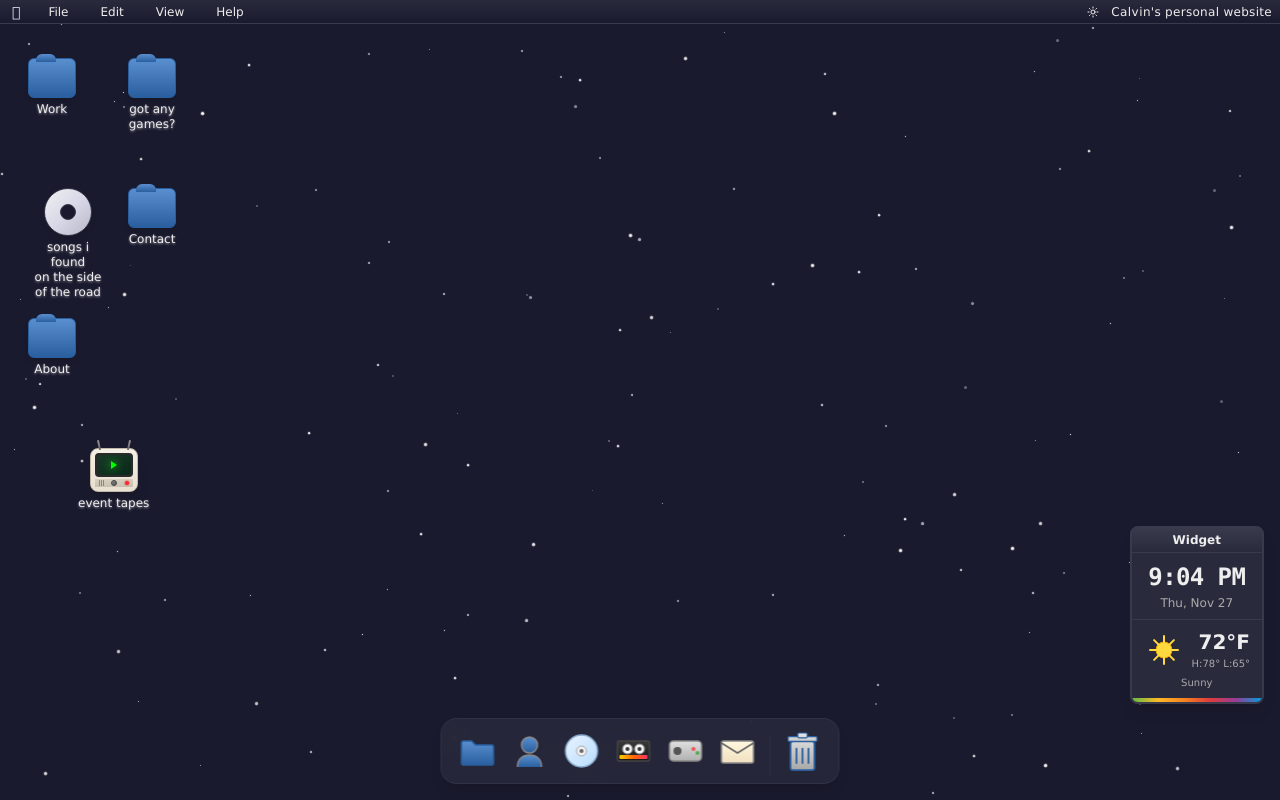
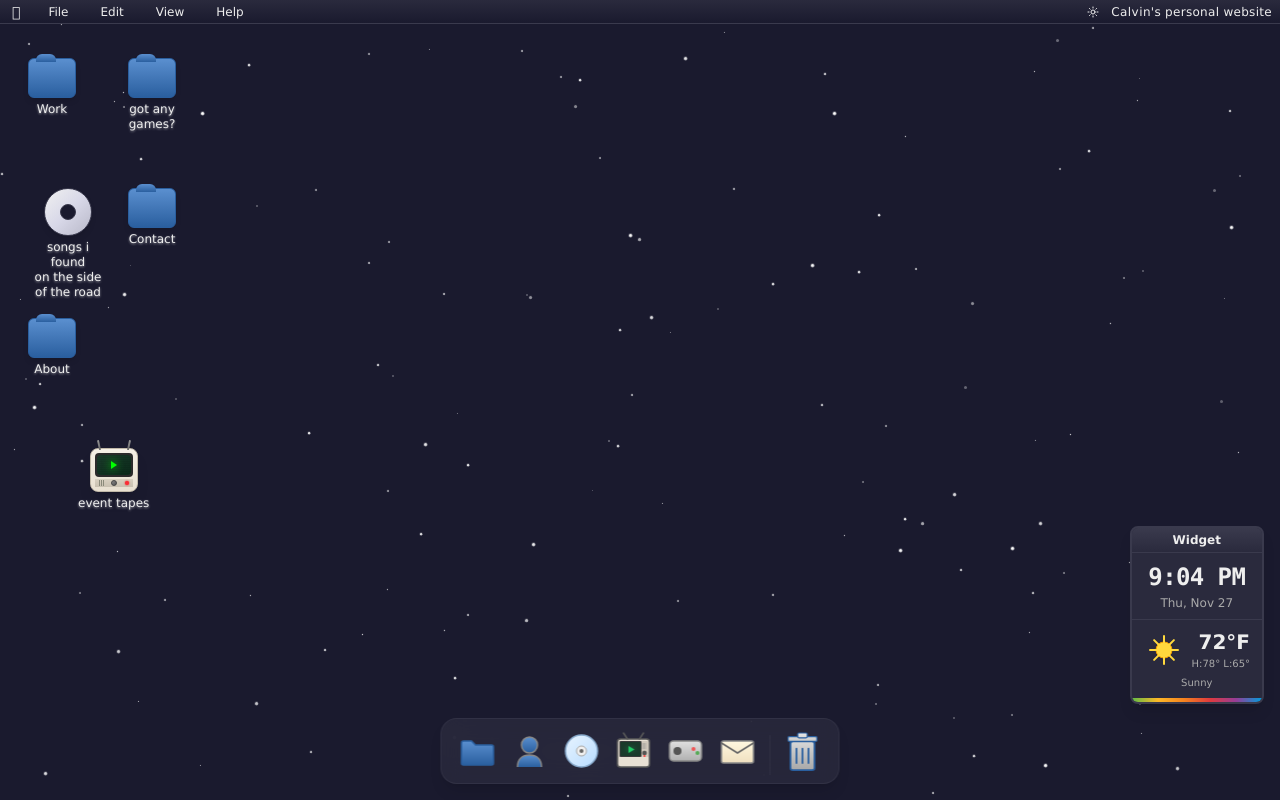
Before and after one commit to calvinjoji/personal-website, a Next.js app: page / in a window 1280 px wide. Built offline with nearby package versions, Linux system fonts and the light colour scheme.

Commit message:
fix: update dock TapeIcon to match retro TV design
Consistent icon design across desktop and dock.

Co-authored-by: null <158844573+calvinjoji@users.noreply.github.com>

```diff
--- a/components/dock-icons.tsx
+++ b/components/dock-icons.tsx
@@ -93,26 +93,44 @@ export function MailIcon() {
 export function TapeIcon() {
   return (
     <svg width="40" height="40" viewBox="0 0 40 40" fill="none" xmlns="http://www.w3.org/2000/svg">
-      {/* VHS Tape body */}
-      <rect x="4" y="10" width="32" height="20" rx="2" fill="url(#tapeGradient)" stroke="#444" strokeWidth="1.5" />
-      {/* Left reel */}
-      <circle cx="14" cy="18" r="5" fill="#f5f5f5" stroke="#888" strokeWidth="1" />
-      <circle cx="14" cy="18" r="2" fill="#333" />
-      {/* Right reel */}
-      <circle cx="26" cy="18" r="5" fill="#f5f5f5" stroke="#888" strokeWidth="1" />
-      <circle cx="26" cy="18" r="2" fill="#333" />
-      {/* Label strip */}
-      <rect x="6" y="24" width="28" height="4" rx="1" fill="url(#labelGradient)" />
+      {/* TV Body */}
+      <rect x="4" y="8" width="32" height="28" rx="3" fill="#e8e0d4" stroke="#5a5a5a" strokeWidth="1.5" />
+
+      {/* Antennas */}
+      <line x1="14" y1="8" x2="10" y2="2" stroke="#5a5a5a" strokeWidth="1.5" strokeLinecap="round" />
+      <line x1="26" y1="8" x2="30" y2="2" stroke="#5a5a5a" strokeWidth="1.5" strokeLinecap="round" />
+
+      {/* Screen bezel */}
+      <rect x="6" y="10" width="22" height="16" rx="1" fill="#3a3a3a" />
+
+      {/* CRT Screen */}
+      <rect x="7" y="11" width="20" height="14" rx="1" fill="#1a3a2a" />
+
+      {/* Screen glow/scanlines effect */}
+      <rect x="7" y="11" width="20" height="14" rx="1" fill="url(#screenGlow)" opacity="0.5" />
+
+      {/* Play button on screen */}
+      <polygon points="15,15 15,22 21,18.5" fill="#22cc66" />
+
+      {/* Control panel */}
+      <rect x="28" y="10" width="7" height="16" rx="1" fill="#d0c8bc" />
+
+      {/* Speaker grille lines */}
+      <line x1="29" y1="12" x2="29" y2="18" stroke="#888" strokeWidth="0.5" />
+      <line x1="30.5" y1="12" x2="30.5" y2="18" stroke="#888" strokeWidth="0.5" />
+      <line x1="32" y1="12" x2="32" y2="18" stroke="#888" strokeWidth="0.5" />
+
+      {/* Dial knob */}
+      <circle cx="31" cy="22" r="2" fill="#555" stroke="#333" strokeWidth="0.5" />
+
+      {/* Power LED */}
+      <circle cx="31" cy="25" r="1" fill="#ff3333" />
+
       <defs>
-        <linearGradient id="tapeGradient" x1="20" y1="10" x2="20" y2="30" gradientUnits="userSpaceOnUse">
-          <stop stopColor="#3a3a3a" />
-          <stop offset="1" stopColor="#1a1a1a" />
-        </linearGradient>
-        <linearGradient id="labelGradient" x1="6" y1="26" x2="34" y2="26" gradientUnits="userSpaceOnUse">
-          <stop stopColor="#ffcc00" />
-          <stop offset="0.5" stopColor="#ff6600" />
-          <stop offset="1" stopColor="#ff3366" />
-        </linearGradient>
+        <radialGradient id="screenGlow" cx="50%" cy="50%" r="50%">
+          <stop offset="0%" stopColor="#44ff88" stopOpacity="0.3" />
+          <stop offset="100%" stopColor="#1a3a2a" stopOpacity="0" />
+        </radialGradient>
       </defs>
     </svg>
   )
--- a/components/menu-bar.tsx
+++ b/components/menu-bar.tsx
@@ -267,6 +267,17 @@ export function MenuBar({ isDarkMode, onToggleDarkMode }: MenuBarProps) {
               >
                 Open in GitHub
               </a>
+              <p className="text-sm text-[#333] mt-3">
+                Design inspo by{" "}
+                <a
+                  href="https://x.com/camidarling"
+                  target="_blank"
+                  rel="noopener noreferrer"
+                  className="text-[#2563eb] hover:underline"
+                >
+                  @camidarling
+                </a>
+              </p>
             </div>
           </div>
         </>
```
Also changed, not shown: 1 other file (tests, documents, lock files or other folders).
